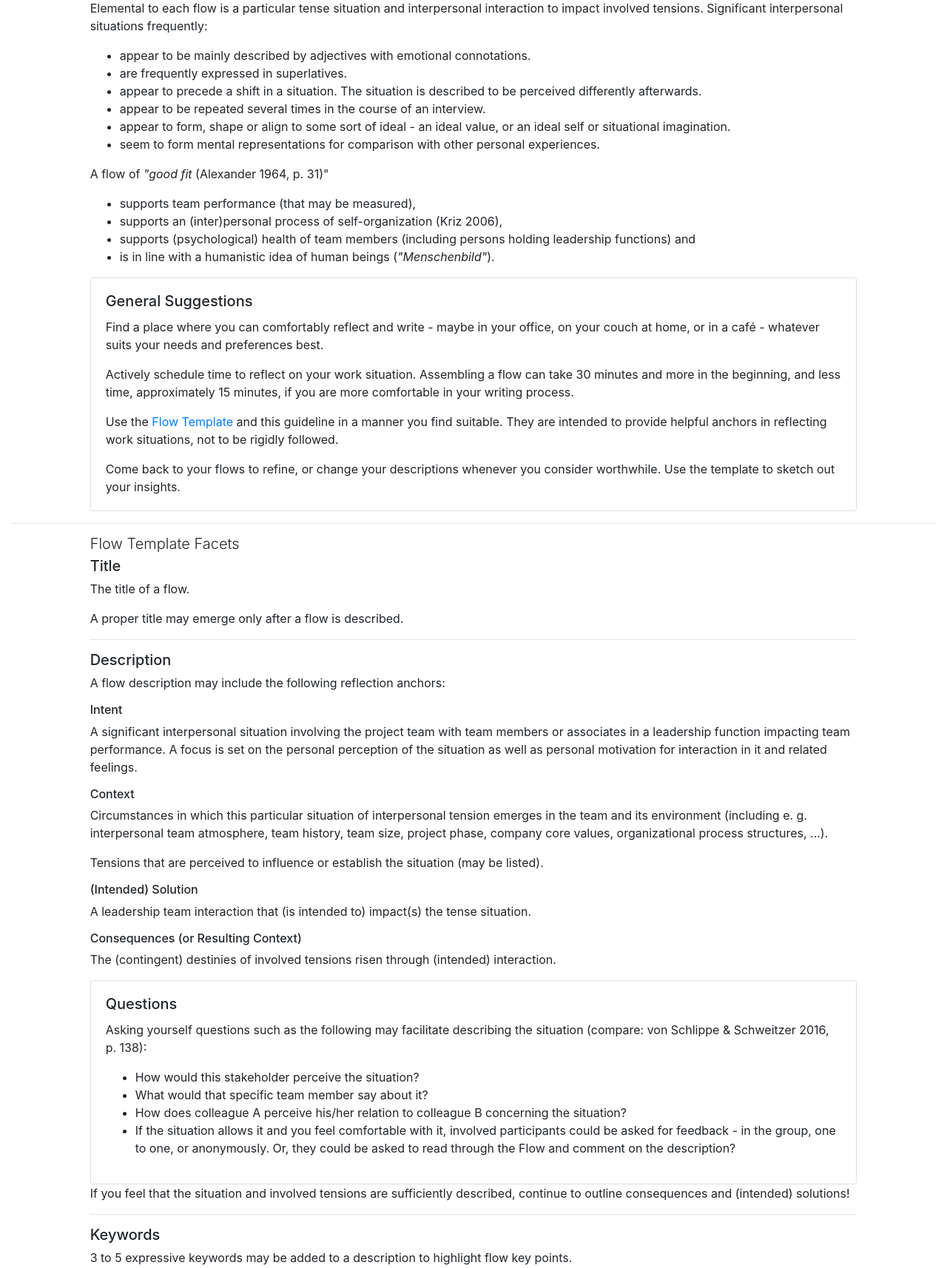
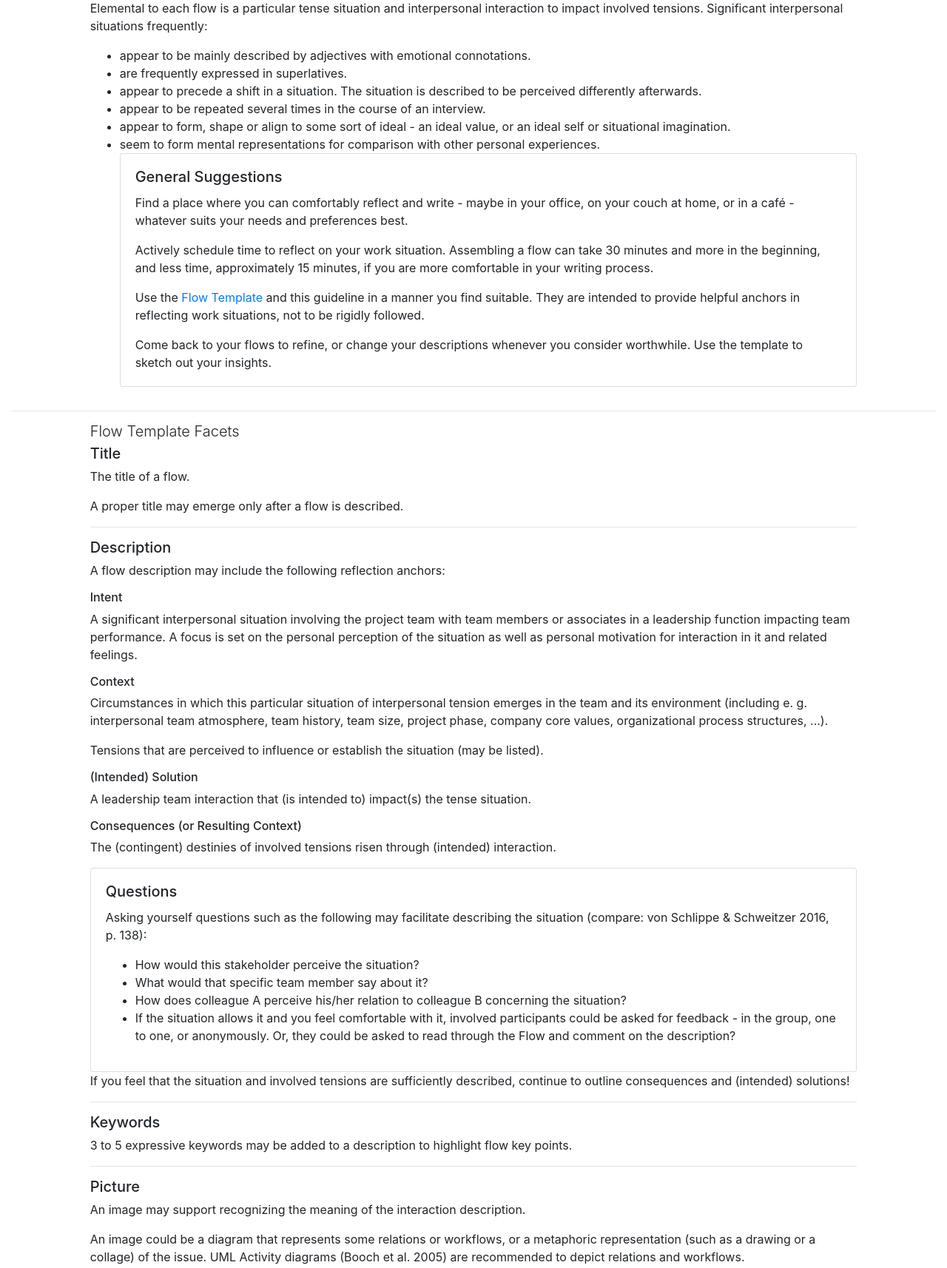
Before and after one commit to rheafmwk/rheafmwk, a Flask app: page /guideline in a window 1280 px wide. Shown: the part 247-1961 px from the top of the page at 74% size. Run offline with Flask 2, Linux system fonts and the light colour scheme; parts of the project's set-up code (start-up, migrations or seed data) failed here and were passed over; some libraries are stand-ins or nearby versions.

Commit message:
minor changes

```diff
--- a/src/templates/guidelineview.html
+++ b/src/templates/guidelineview.html
@@ -68,14 +68,6 @@
 	<li>appear to be repeated several times in the course of an interview.</li>
 	<li>appear to form, shape or align to some sort of ideal - an ideal value, or an ideal self or situational imagination.</li>
 	<li>seem to form mental representations for comparison with other personal experiences.</li>
-	</ul>
-	<p>A flow of <i>"good fit</i> (Alexander 1964, p. 31)"</p>
-	<ul>
-	<li>supports team performance (that may be measured),</li>
-	<li>supports an (inter)personal process of self-organization (Kriz 2006),</li>
-	<li>supports (psychological) health of team members (including persons holding leadership functions) and</li>
-	<li>is in line with a humanistic idea of human beings (<i>"Menschenbild"</i>).</li>
-	</ul>
 	<div class="card">
 	  <div class="card-body">
 	    <h5 class="card-title">General Suggestions</h5>
```
